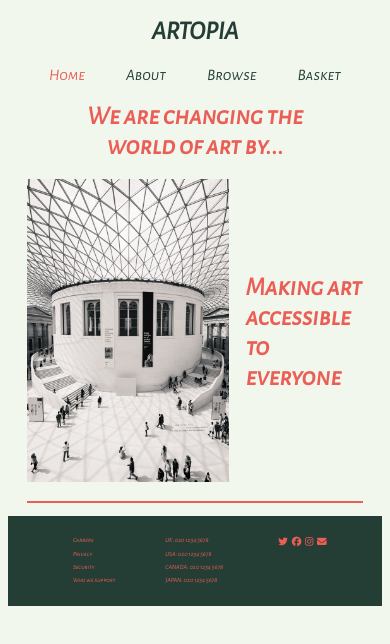
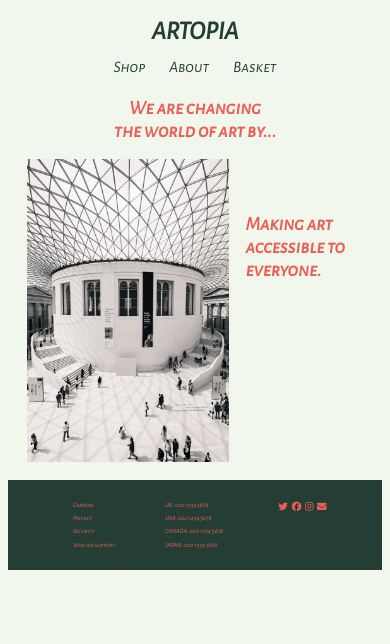
Before and after one commit to sebastianmariani/ArtForEveryone, a Vue app: page / in a window 390 px wide. Shown: the top 644 px of the page. Built offline with nearby package versions, Linux system fonts and the light colour scheme.

Commit message:
final change

```diff
--- a/src/App.vue
+++ b/src/App.vue
@@ -1,6 +1,6 @@
 <template>
   <div class="app">
-    <h1 id="title">ARTOPIA</h1>
+    <router-link to="/" id="backHome"><h1 id="title">ARTOPIA</h1></router-link>
       <app-navbar></app-navbar>
       <transition name="view">
         <router-view></router-view>
@@ -24,9 +24,12 @@ export default {
 <style>
   #title {
     text-align: center;
-    margin-bottom: 5%;
+    margin-bottom: 2%;
     color:#243e36;
     font-size: 2.5em;
+  }
+  #backHome {
+    text-decoration: none;
   }
   body {
     background-color:#f1f7ed;
--- a/src/components/Navbar.vue
+++ b/src/components/Navbar.vue
@@ -1,8 +1,7 @@
 <template>
     <div class="navbar">
-        <router-link to="/">Home</router-link>
+        <router-link to="/browse">Shop</router-link>
         <router-link to="/about">About</router-link>
-        <router-link to="/browse">Browse</router-link>
         <router-link to="/basket">Basket<span  v-if="itemInCart > 0">({{ itemInCart }})</span></router-link>
     </div>
 </template>
@@ -22,8 +21,9 @@ export default {
 <style scoped>
 .navbar {
     display: flex;
-    justify-content: space-evenly;
+    justify-content: space-around;
     font-size: 1em;
+    margin: 0 25%;
 }
 .router-link-exact-active {
   color: #eb5e55;
@@ -31,6 +31,7 @@ export default {
 a {
 text-decoration: none;
 color:#243e36;
+margin: 2%;
 }
   @media only screen and (max-width: 1200px) {
     .navbar {
--- a/src/store/store.js
+++ b/src/store/store.js
@@ -12,12 +12,12 @@ import img6 from '../assets/painting6.jpg'
 export const store = new Vuex.Store({
     state: {
         products: [
-            {id:1 , img: img1, name: 'painting1', price:110, heigth:65, width:55 , type: 'oil on canvas' , creation: '2012', artist: 'Charley Woods', quantity:0},
-            {id:2 , img: img2, name: 'painting2', price:120, heigth:70, width:50 , type: 'oil on canvas' , creation: '2000', artist: 'Connor Nash', quantity:0},
-            {id:3 , img: img3, name: 'painting3', price:130, heigth:60, width:53 , type: 'oil on canvas' , creation: '1994', artist: 'Brian Morgan', quantity:0},
-            {id:4 , img: img4, name: 'painting4', price:140, heigth:80, width:52 , type: 'oil on canvas' , creation: '2015', artist: 'Ralph Dusk', quantity:0},
-            {id:5 , img: img5, name: 'painting5', price:150, heigth:77, width:50 , type: 'oil on canvas' , creation: '2012', artist: 'Allan Griffin', quantity:0},
-            {id:6 , img: img6, name: 'painting6', price:160, heigth:120, width:90 , type: 'oil on canvas' , creation: '1989', artist: 'Frankie Parrish', quantity:0},
+            {id:1 , img: img1, name: '" Still life "', price:110, heigth:65, width:55 , type: 'oil on canvas' , creation: '2012', artist: 'Charley Woods', quantity:0},
+            {id:2 , img: img2, name: '" Man in a dress "', price:120, heigth:70, width:50 , type: 'oil on canvas' , creation: '2000', artist: 'Connor Nash', quantity:0},
+            {id:3 , img: img3, name: '" Abstract "', price:130, heigth:60, width:53 , type: 'oil on canvas' , creation: '1994', artist: 'Brian Morgan', quantity:0},
+            {id:4 , img: img4, name: '" Gipsy woman "', price:140, heigth:80, width:52 , type: 'oil on canvas' , creation: '2015', artist: 'Ralph Dusk', quantity:0},
+            {id:5 , img: img5, name: '" White horse "', price:150, heigth:77, width:50 , type: 'oil on canvas' , creation: '2012', artist: 'Allan Griffin', quantity:0},
+            {id:6 , img: img6, name: '" Autumn "', price:160, heigth:120, width:90 , type: 'oil on canvas' , creation: '1989', artist: 'Frankie Parrish', quantity:0},
         ],
         cart:[],
         showPainting:[],
--- a/src/views/about.vue
+++ b/src/views/about.vue
@@ -1,8 +1,7 @@
 <template>
     <div class="about">
         <h1>Our Story</h1>
-        <p>Lorem ipsum dolor sit amet consectetur adipisicing elit. Recusandae excepturi fugiat quo, incidunt quas voluptatibus dolorem quibusdam dicta praesentium suscipit esse maxime, at facilis. Pariatur, accusantium rerum, quasi eius necessitatibus dignissimos vero obcaecati cum eum similique dolorum facere alias maxime</p>
-        <hr>
+        <p>Since it's beginning back in 2013, Artopia has endeavoured to help foster and build a lively online arts scene, enabling artists to sell their artworks across the world. Not only this, we've worked tirelessly to  expand and build our range of affordable artworks, to enable more and more people to have artwork in their daily life , and spark interest and curiosity.</p>
     </div>
 </template>
 
--- a/src/views/browse.vue
+++ b/src/views/browse.vue
@@ -1,12 +1,13 @@
 <template>
     <div>
+        <br>
         <div v-for="painting in forSale" :key="painting.id" class="painting">
             <h1>{{ painting.name }}</h1>
             <img :src="painting.img">
             <p> {{ painting.price }} £</p>
             <router-link to="/painting"><button @click="viewPainting(painting)">View</button></router-link>
-            <hr>
         </div>
+        <br>
     </div>
 </template>
 
@@ -20,16 +21,25 @@ export default {
 </script>
 
 <style scoped>
+    h1 {
+        margin-bottom: 1%;
+    }
     .painting {
         text-align: center;
         font-size: .5em;
         color: #243e36;
     }
+    p {
+        margin: 1%;
+    }
     img{
         height: 50em;
     }
     hr {
-        border: 1px solid #243e36;
+        height: .2px;
+        background-color: #243e36;
+        border: 0;
+        border-radius: 5px;
         margin-top: 2%;
         width: 50%;
     }
@@ -40,6 +50,7 @@ export default {
         padding:1% 4%;
         border-style: none;
         cursor: pointer;
+        margin-bottom: 3%;
     }
     @media only screen and (max-width: 1140px) {
        img{
--- a/src/views/home.vue
+++ b/src/views/home.vue
@@ -1,11 +1,10 @@
 <template>
     <div class="home">
-        <h1 id="top">We are changing the world of art by...</h1>
+        <h2 id="top">We are changing <br> the world of art by...</h2>
         <div class="img-with-text">
             <img src="../assets/museum.jpg" alt="">
-            <h1 id="main">Making art accessible to everyone</h1>
+            <h2 id="main">Making art <br> accessible to <br> everyone.</h2>
         </div>
-        <hr>
     </div>
 </template>
 
@@ -29,9 +28,9 @@ export default {
     position: relative;
     margin-bottom:4%;
 }
-.img-with-text h1 {
+.img-with-text h2 {
     position: absolute;
-    top:10em;
+    top:7em;
     left: 65%;
 }
 .img-with-text img {
@@ -41,83 +40,39 @@ hr {
         border: 1px solid #eb5e55;
         margin-bottom: 4%;
     }
-@media only screen and (max-width: 2309px) {
-    .img-with-text h1 {
-        top:9em;
-    }
-}
-@media only screen and (max-width: 2045px) {
-    .img-with-text h1 {
-        top:8em;
-    }
-}
 @media only screen and (max-width: 1982px) {
-    .img-with-text h1 {
-        top:9em;
-    }
      .home {
         font-size: 1.5em;
-    }
-}
-
-@media only screen and (max-width: 1800px) {
-    .img-with-text h1 {
-        top:8em;
     }
 }
 @media only screen and (max-width: 1480px) {
     .home {
     font-size: 1.3em;
     }
-    .img-with-text h1 {
-        top:6em;
-    }
 }
 @media only screen and (max-width: 1250px) {
     .home {
     font-size: 1em;
-    }
-    .img-with-text h1 {
-        top:8em;
     }
 }
 @media only screen and (max-width: 1050px) {
     .home {
     font-size: .7em;
     }
-    .img-with-text h1 {
-        top:13em;
-    }
-}
-@media only screen and (max-width: 956px) {
-    .img-with-text h1 {
-        top:10em;
-    }
-}
-@media only screen and (max-width: 790px) {
-    .img-with-text h1 {
-        top:5em;
-    }
 }
 @media only screen and (max-width: 625px) {
     .home {
     font-size: .4em;
-    }
-    .img-with-text h1 {
-        top:8em;
     }
 }
 @media only screen and (max-width: 490px) {
     .home {
     font-size: .4em;
     }
-    .img-with-text h1 {
-        top:7em;
-    }
 }
 @media only screen and (max-width: 391px) {
-    .img-with-text h1 {
-        top:3em;
+    .img-with-text h2 {
+        top:2em;
     }
 }
 </style>
--- a/src/views/painting.vue
+++ b/src/views/painting.vue
@@ -4,11 +4,9 @@
             <div id="info">
                 <h3>{{ item.name }}</h3>
                 <p><strong>artist:</strong> {{ item.artist }}</p>
+                <p>{{ item.heigth}} x {{ item.width }} cm , {{ item.type }}, {{ item.creation }}.</p>
                 <p><strong>price:</strong> {{ item.price }} £   <button @click="addToCart(item)" > add to cart </button> </p>
-                <p><strong>size:</strong> {{ item.heigth}} x {{ item.width }} cm</p>
-                <p><strong>type:</strong> {{ item.type }}</p>
-                <p><strong>created in:</strong> {{ item.creation }}</p>
-                <router-link to="/showroom"><button> view on wall </button></router-link><router-link to="/browse"><button>go back</button></router-link>
+                <router-link to="/showroom" id="viewOnWall"><h3>view on wall</h3></router-link> <br><router-link to="/browse"><i class="fas fa-arrow-left"></i></router-link>
             </div>
             <img :src="item.img">
         </div>
@@ -49,21 +47,32 @@ export default {
 }
 p {
     font-weight: 300;
+    margin-bottom: 5%;
 }
 #info {
     color: #243e36;
 }
 button {
     padding: 2%;
-    margin:0 2%;
+    margin:2%;
     background-color: #eb5e55;
     color: white;
     border-radius: 5px;
     border-style: none;
     cursor: pointer;
 }
+#viewOnWall {
+    color: #243e36;
+}
+#viewOnWall h3{
+    margin-bottom: 0;
+}
 img {
-    width: 50%;
+    width: 30%;
+}
+i {
+    font-size: 15px;
+    color: #243e36;
 }
 @media only screen and (max-width: 1200px){
     .paintDetails{
```
Also changed, not shown: src/views/showroom.vue (+28 -17 lines).
